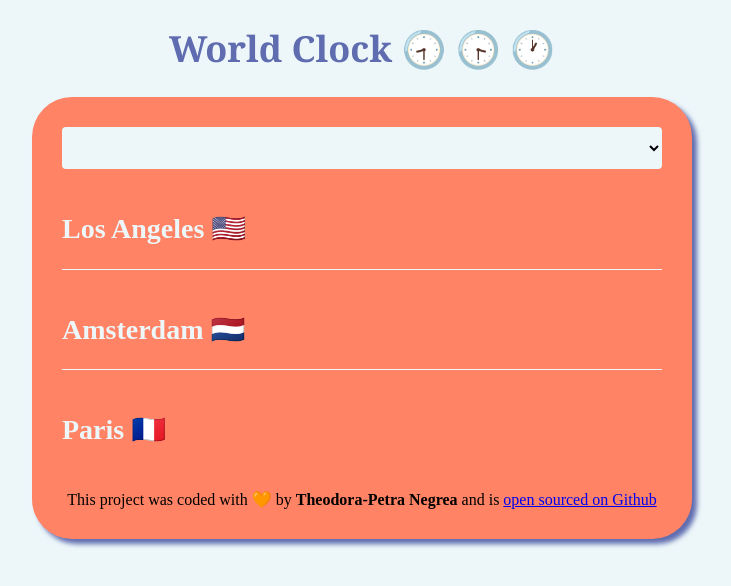
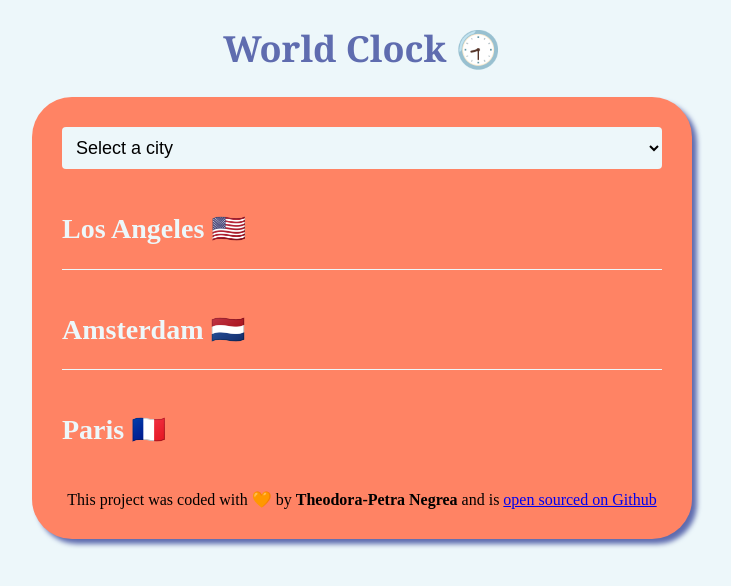
Before and after one commit to TheodoraPetra/shecodes-wordclock-app, a plain HTML site: page index.html in a window 1280 px wide. Shown: the whole page, without its empty margins (278-1009 px from the left). Drawn offline with nearby package versions, Linux system fonts and the light colour scheme; a script that the page names is missing.

Commit message:
small fix on displayed text in dropdown

```diff
--- a/index.html
+++ b/index.html
@@ -9,10 +9,10 @@
     <title>World Clock</title>
   </head>
   <body>
-    <h1>World Clock 🕣 🕞 🕐</h1>
+    <h1>World Clock 🕣</h1>
     <div class="container">
       <select name="" id="city">
-        <option value="Select a city"></option>
+        <option value="Select a city">Select a city</option>
         <option value="current">My current location</option>
 
         <option value="America/Los_Angeles">Los Angeles 🇺🇸</option>
```
